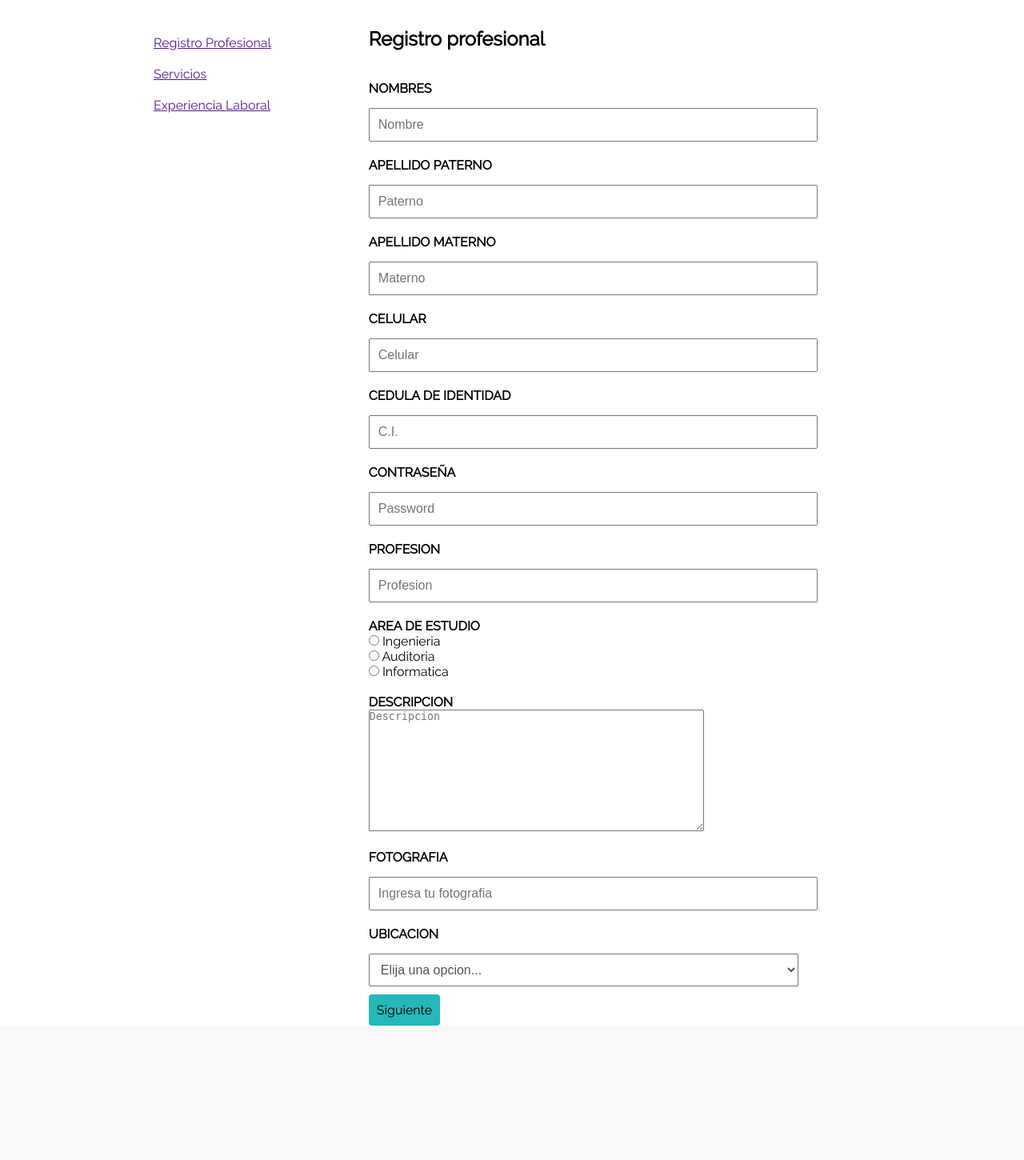
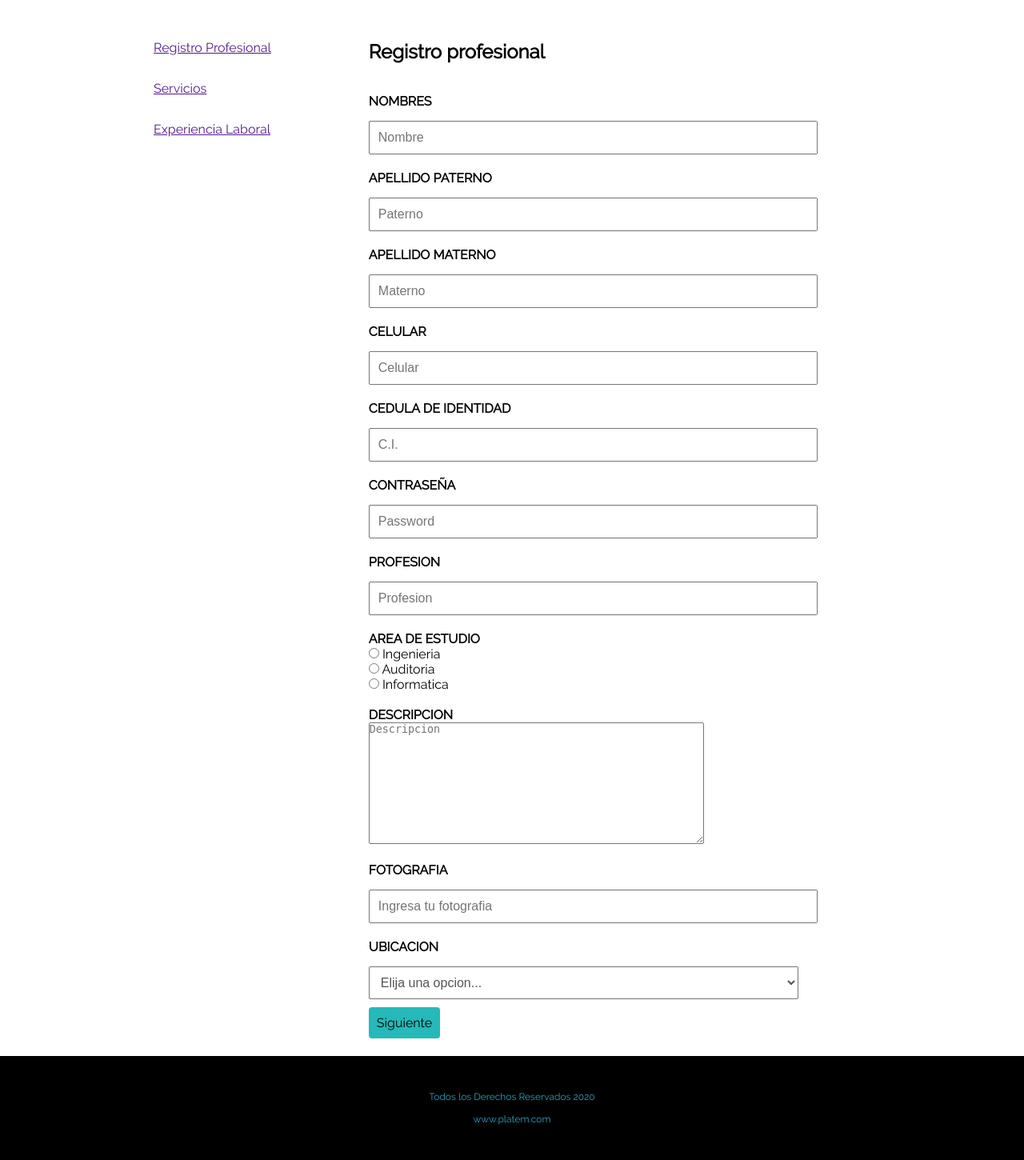
Before and after one commit to simarek/WebPrueba2, a PHP site: page /suscribe.html in a window 1280 px wide. Shown: the part 80-1530 px from the top of the page at 80% size. Before the commit the page ends 1362 px from the top, so only its background shows below. Run offline with PHP 8.4, Linux system fonts and the light colour scheme.

Commit message:
colocando footer a suscribe

```diff
--- a/index.html
+++ b/index.html
@@ -102,7 +102,7 @@
 
         <!-- <input type="checkbox" id="btn-modal" class="inp-modal" />
         <label for="btn-modal" class="lbl-modal">Suscripcion</label> -->
-        <a href="suscribe.html" class="a-suscribe">Unete a nosotros</a>
+        <a href="/suscribe.html" class="a-suscribe">Unete a nosotros</a>
 
       </div>
     </header>
--- a/styles/styles.css
+++ b/styles/styles.css
@@ -222,15 +222,16 @@ nav ul li a:hover {
 .lateral ul li {
   display: block;
   text-decoration: none;
-  padding-top: 10px;
-  padding-bottom: 10px;
+  padding-top: 1em;
+  padding-bottom: 1em;
 }
 
 .form-suscribe {
   float: left;
   width: 60%;
   margin: auto;
-  padding: 1em, 1.5em;
+  padding-top: 1em;
+  padding-bottom: 2em;
 }
 
 .a-suscribe {
--- a/suscribe.html
+++ b/suscribe.html
@@ -177,5 +177,14 @@
         </form>
       </div>
     </section>
+    <footer>
+      <br />
+      <div>
+        <p>Todos los Derechos Reservados 2020</p>
+        <br />
+        <p>www.platem.com</p>
+      </div>
+      <br />
+    </footer>
   </body>
 </html>
```
